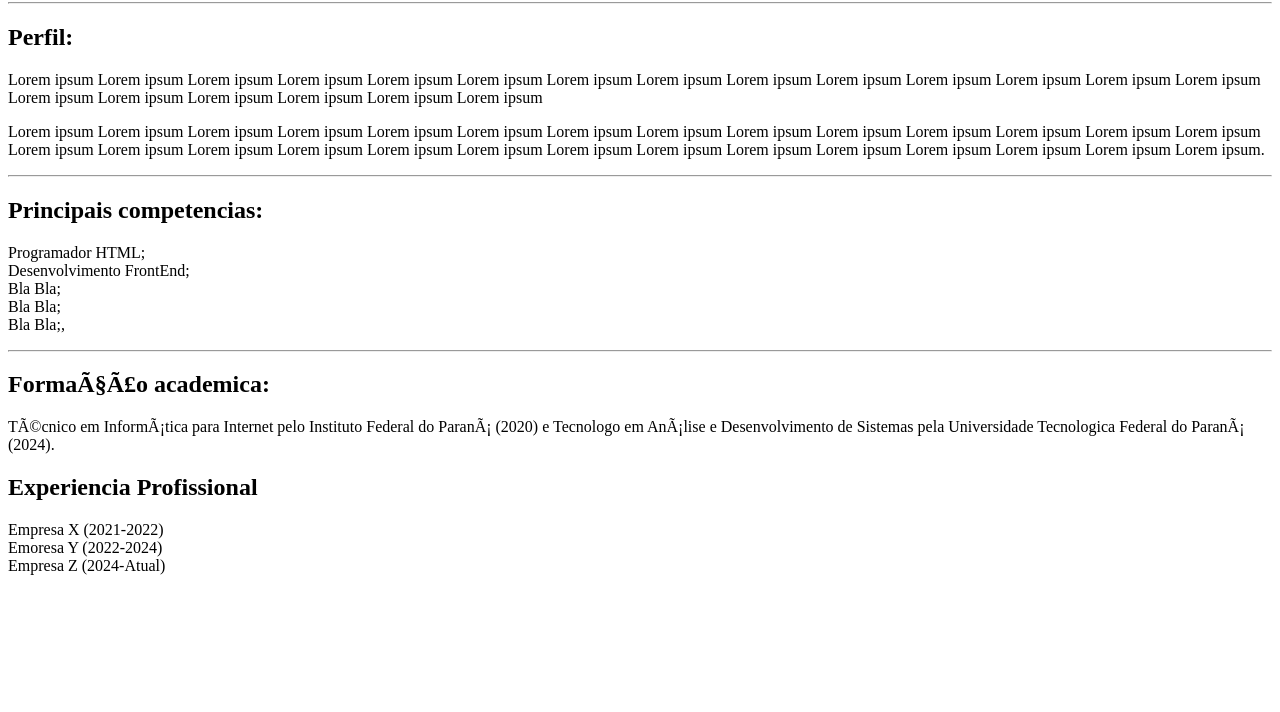
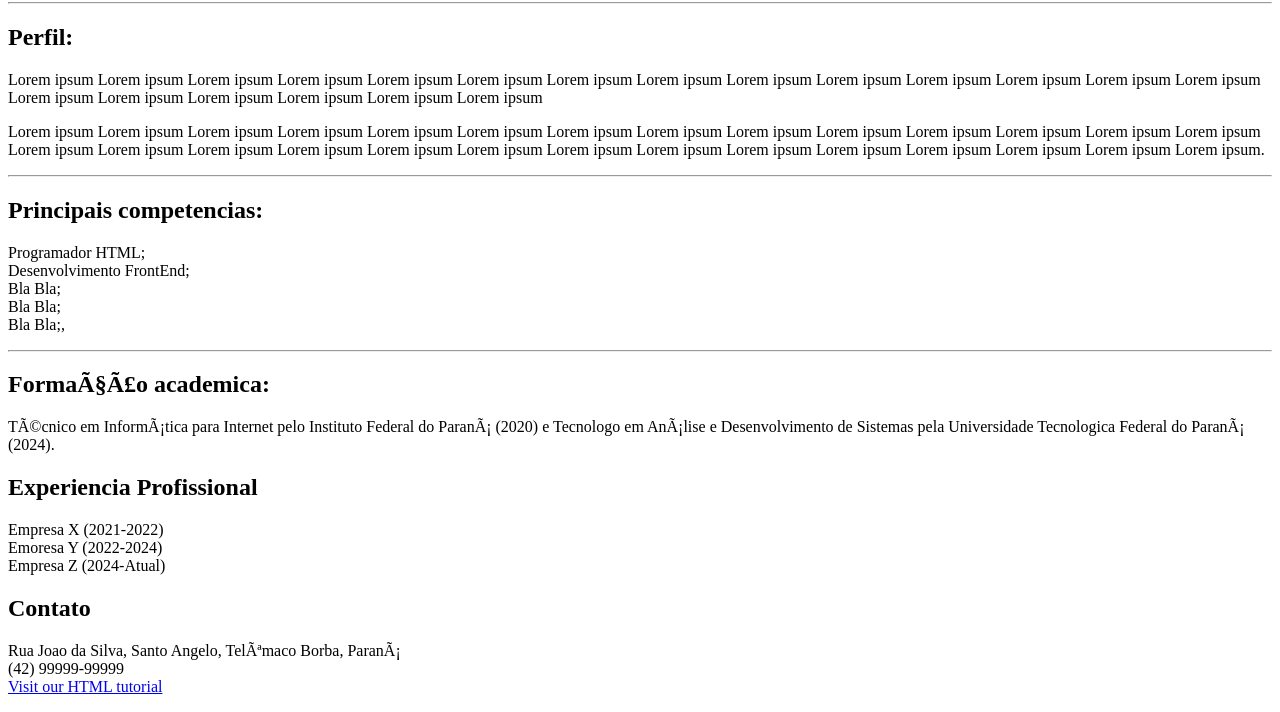
Before and after one commit to Letycia381/Curriculo_FulanoTal, a plain HTML site: page index.html in a window 1280 px wide. Shown: the part 220-932 px from the top of the page. Before the commit the page ends 811 px from the top, so only its background shows below. Drawn offline with Linux system fonts and the light colour scheme.

Commit message:
Update index.html

```diff
--- a/index.html
+++ b/index.html
@@ -38,7 +38,15 @@
 
                     Emoresa Y (2022-2024)<br>
 
-                    Empresa Z (2024-Atual)<br.
+                    Empresa Z (2024-Atual)<br>
                 </p>
+                        <h2>Contato</h2>
+                        <p>
+                            Rua Joao da Silva, Santo Angelo, Telêmaco Borba, Paraná<br>
+
+                            (42) 99999-99999<br>
+
+                            <a href="emailfulano@gmail.com">Visit our HTML tutorial</a> <br>
+                        </p>
         </body>
     </html>
```
